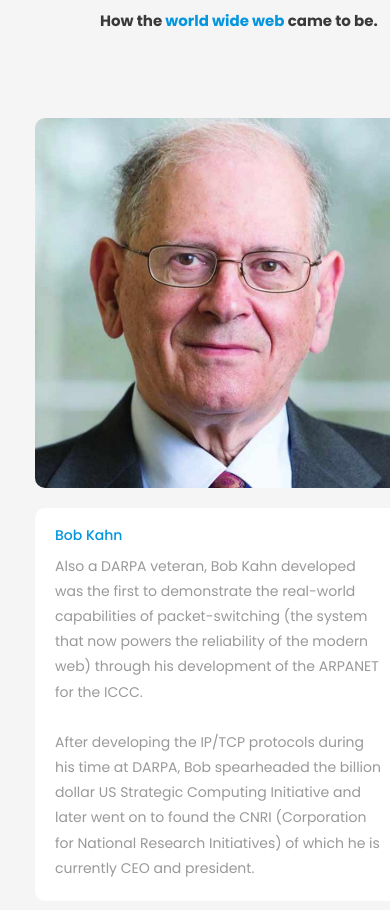
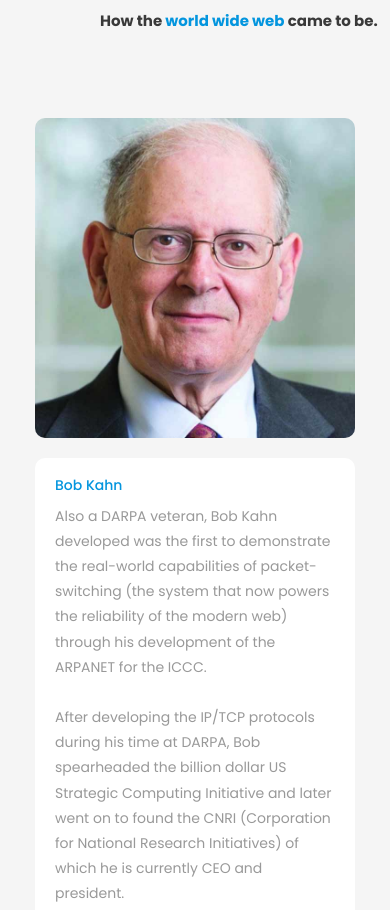
Before and after one commit to nicholaschiang/hist-website, a plain HTML site: page index.html in a window 390 px wide. Shown: the part 1167-2077 px from the top of the page. Drawn offline with nearby package versions, Linux system fonts and the light colour scheme; files whose address does not match are found by name.

Commit message:
Update style.css

```diff
--- a/styles/style.css
+++ b/styles/style.css
@@ -182,6 +182,13 @@ h5 {
 .image-timeline .col-md-6:first-child .text-box,
 .image-timeline .col-md-6:first-child .image-card {
     margin-left: 50px;
+}
+
+@media only screen and (max-width: 600px) {
+	.image-timeline .col-md-6:first-child .text-box,
+	.image-timeline .col-md-6:first-child .image-card {
+	    margin-right: 50px;
+	}
 }
 
 .image-timeline .col-md-6:last-child .image-card,
```
